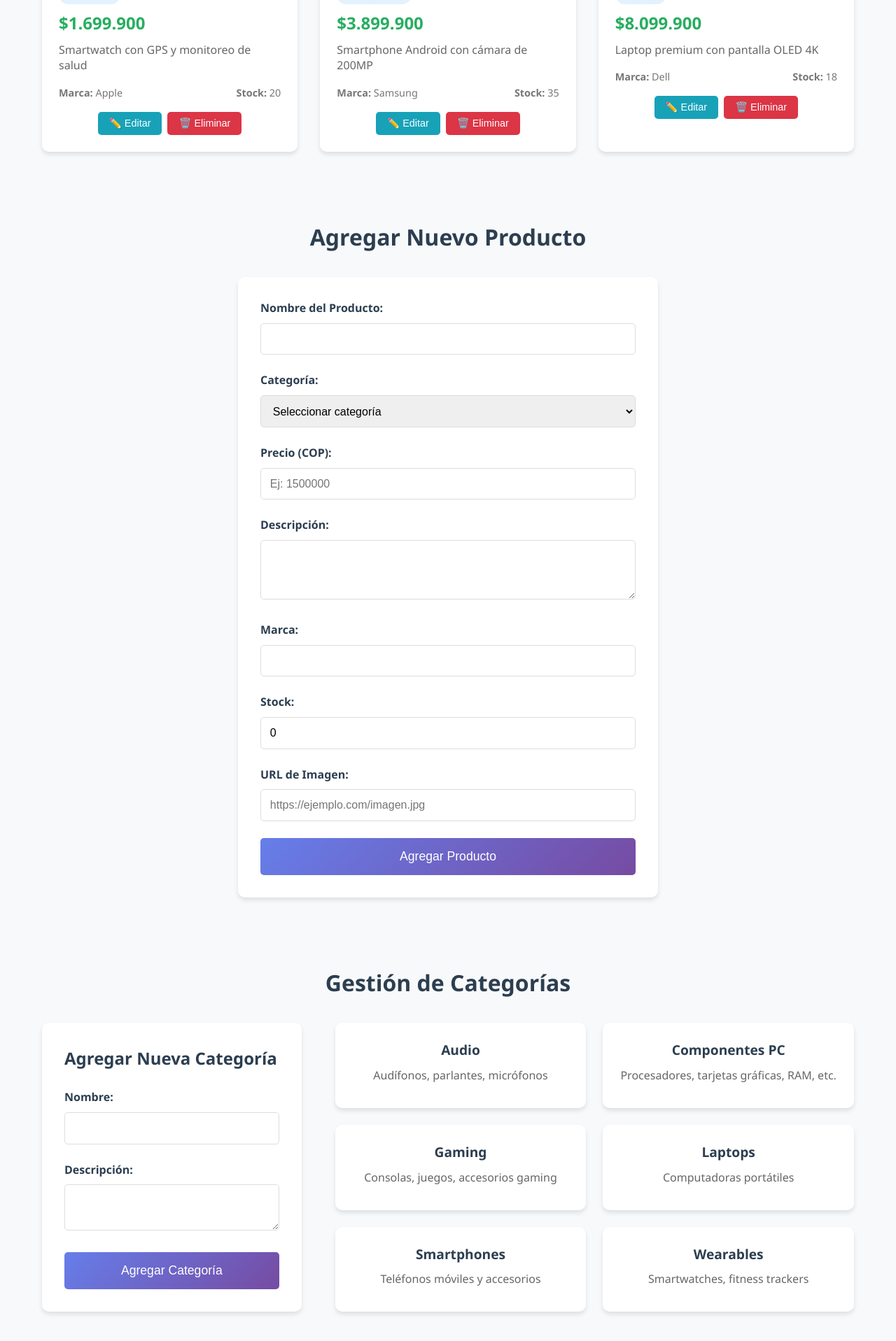
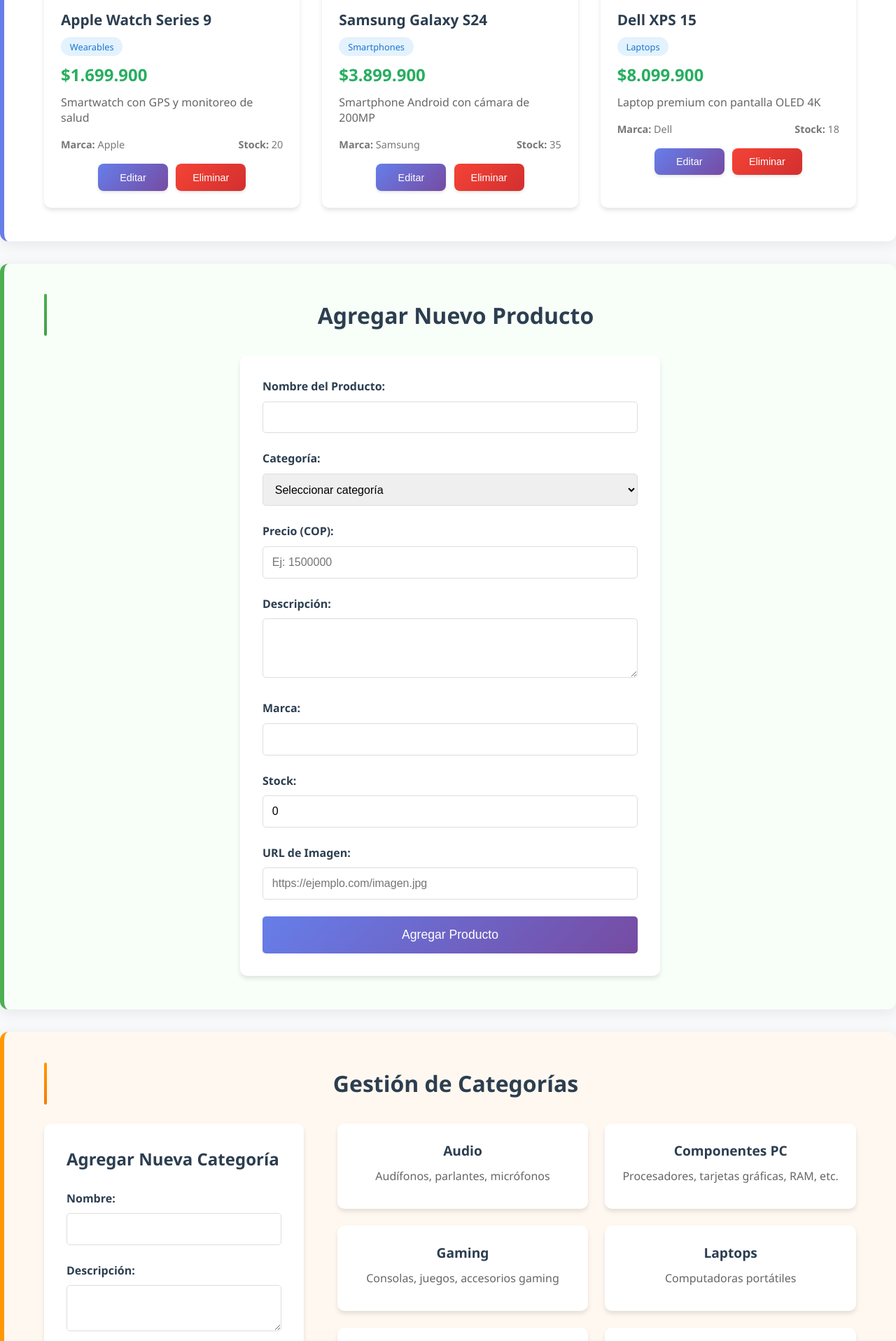
Before and after one commit to nkescobar/tech_store_app, a PHP site: page / in a window 1280 px wide. Shown: the part 2111-4028 px from the top of the page at 70% size. Run offline with PHP 8.4, Linux system fonts and the light colour scheme; data comes from the database, SQL or seed files in the repository; both versions use the stored data as it was after the commit.

Commit message:
Se añade cambios de estilos

```diff
--- a/css/styles.css
+++ b/css/styles.css
@@ -115,6 +115,11 @@ body {
 /* Secciones */
 .section {
     padding: 3rem 0;
+    margin: 2rem 0;
+    background: white;
+    border-radius: 12px;
+    box-shadow: 0 4px 20px rgba(0, 0, 0, 0.08);
+    position: relative;
 }
 
 .section h3 {
@@ -122,6 +127,52 @@ body {
     margin-bottom: 2rem;
     font-size: 2rem;
     text-align: center;
+    position: relative;
+    padding-left: 1rem;
+}
+
+.section h3::before {
+    content: '';
+    position: absolute;
+    left: 0;
+    top: 50%;
+    transform: translateY(-50%);
+    width: 4px;
+    height: 60px;
+    border-radius: 2px;
+}
+
+/* Colores distintivos por sección */
+#productos {
+    border-left: 6px solid #667eea;
+}
+
+#productos h3::before {
+    background: linear-gradient(135deg, #667eea 0%, #764ba2 100%);
+}
+
+#agregar {
+    border-left: 6px solid #4CAF50;
+    background: #f8fff8;
+}
+
+#agregar h3::before {
+    background: linear-gradient(135deg, #4CAF50 0%, #45a049 100%);
+}
+
+#categorias {
+    border-left: 6px solid #FF9800;
+    background: #fff8f0;
+}
+
+#categorias h3::before {
+    background: linear-gradient(135deg, #FF9800 0%, #F57C00 100%);
+}
+
+/* Modo edición */
+.modo-edicion {
+    border-left: 6px solid #667eea !important;
+    background: linear-gradient(135deg, #f3f4ff 0%, #e8eaff 100%) !important;
 }
 
 .section h4 {
@@ -471,37 +522,47 @@ body {
 .producto-acciones {
     margin-top: 1rem;
     display: flex;
-    gap: 0.5rem;
+    gap: 0.7rem;
     justify-content: center;
 }
 
 .btn-editar, .btn-eliminar {
-    padding: 0.5rem 1rem;
+    padding: 0.7rem 1.2rem;
     border: none;
-    border-radius: 5px;
+    border-radius: 8px;
     cursor: pointer;
     font-size: 0.9rem;
-    transition: all 0.3s;
+    font-weight: 500;
+    transition: all 0.3s ease;
+    display: flex;
+    align-items: center;
+    justify-content: center;
+    gap: 0.5rem;
+    box-shadow: 0 2px 4px rgba(0, 0, 0, 0.1);
+    min-width: 100px;
+    text-align: center;
 }
 
 .btn-editar {
-    background: #17a2b8;
+    background: linear-gradient(135deg, #667eea 0%, #764ba2 100%);
     color: white;
 }
 
 .btn-editar:hover {
-    background: #138496;
-    transform: translateY(-1px);
+    background: linear-gradient(135deg, #764ba2 0%, #5a67d8 100%);
+    transform: translateY(-2px);
+    box-shadow: 0 4px 8px rgba(102, 126, 234, 0.3);
 }
 
 .btn-eliminar {
-    background: #dc3545;
+    background: linear-gradient(135deg, #f44336 0%, #d32f2f 100%);
     color: white;
 }
 
 .btn-eliminar:hover {
-    background: #c82333;
-    transform: translateY(-1px);
+    background: linear-gradient(135deg, #d32f2f 0%, #c62828 100%);
+    transform: translateY(-2px);
+    box-shadow: 0 4px 8px rgba(244, 67, 54, 0.3);
 }
 
 /* Botones del formulario */
--- a/js/script.js
+++ b/js/script.js
@@ -88,8 +88,12 @@ async function cargarProductos(filtros = {}) {
                     <span><strong>Stock:</strong> ${producto.stock}</span>
                 </div>
                 <div class="producto-acciones">
-                    <button onclick="editarProducto(${producto.id})" class="btn-editar">✏️ Editar</button>
-                    <button onclick="eliminarProducto(${producto.id})" class="btn-eliminar">🗑️ Eliminar</button>
+                    <button onclick="editarProducto(${producto.id})" class="btn-editar">
+                        Editar
+                    </button>
+                    <button onclick="eliminarProducto(${producto.id})" class="btn-eliminar">
+                        Eliminar
+                    </button>
                 </div>
             `;
 
@@ -350,6 +354,14 @@ async function editarProducto(id) {
         console.log('Producto data:', producto);
 
         if (response.ok) {
+            // Cambiar el título de la sección
+            const tituloSeccion = document.querySelector('#agregar h3');
+            tituloSeccion.innerHTML = '✏️ Editando Producto';
+
+            // Cambiar fondo de la sección para indicar modo edición
+            const seccionAgregar = document.getElementById('agregar');
+            seccionAgregar.classList.add('modo-edicion');
+
             // Llenar el formulario con los datos del producto
             document.getElementById('nombre').value = producto.nombre;
             document.getElementById('categoria').value = producto.categoria;
@@ -368,7 +380,7 @@ async function editarProducto(id) {
             if (!document.querySelector('.btn-cancelar')) {
                 const cancelBtn = document.createElement('button');
                 cancelBtn.type = 'button';
-                cancelBtn.textContent = 'Cancelar';
+                cancelBtn.textContent = 'Cancelar Edición';
                 cancelBtn.className = 'btn-cancelar';
                 cancelBtn.onclick = cancelarEdicion;
                 submitBtn.parentNode.insertBefore(cancelBtn, submitBtn.nextSibling);
@@ -379,7 +391,7 @@ async function editarProducto(id) {
             // Scroll al formulario
             document.getElementById('agregar').scrollIntoView({ behavior: 'smooth' });
 
-            mostrarMensaje('Editando producto. Modifica los campos y presiona "Actualizar"', 'info');
+            mostrarMensaje(`Editando producto: "${producto.nombre}"`, 'warning');
         } else {
             mostrarMensaje('Error al cargar producto: ' + producto.error, 'error');
         }
@@ -391,13 +403,24 @@ async function editarProducto(id) {
 
 // Función para cancelar edición
 function cancelarEdicion() {
+    // Restaurar título de la sección
+    const tituloSeccion = document.querySelector('#agregar h3');
+    tituloSeccion.innerHTML = 'Agregar Nuevo Producto';
+
+    // Quitar modo edición
+    const seccionAgregar = document.getElementById('agregar');
+    seccionAgregar.classList.remove('modo-edicion');
+
+    // Limpiar formulario
     const form = document.getElementById('productoForm');
     form.reset();
 
+    // Restaurar botón original
     const submitBtn = document.querySelector('#productoForm button[type="submit"]');
     submitBtn.textContent = 'Agregar Producto';
     submitBtn.className = '';
 
+    // Remover botón cancelar
     const cancelBtn = document.querySelector('.btn-cancelar');
     if (cancelBtn) {
         cancelBtn.remove();
```
Also changed, not shown: database/techstore.db, 1 other file.
